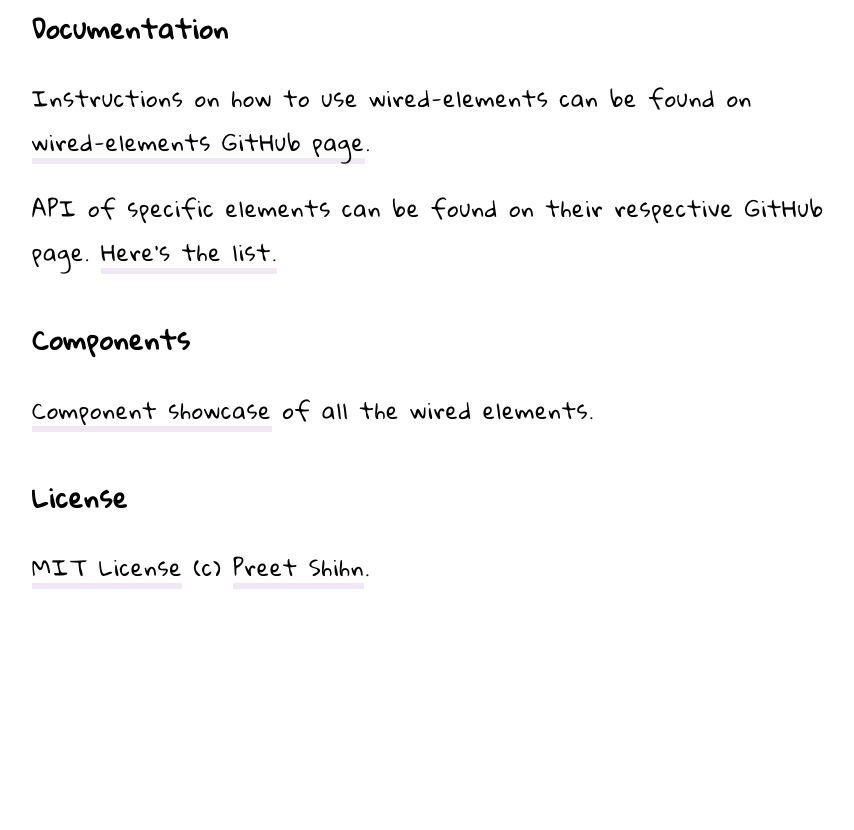
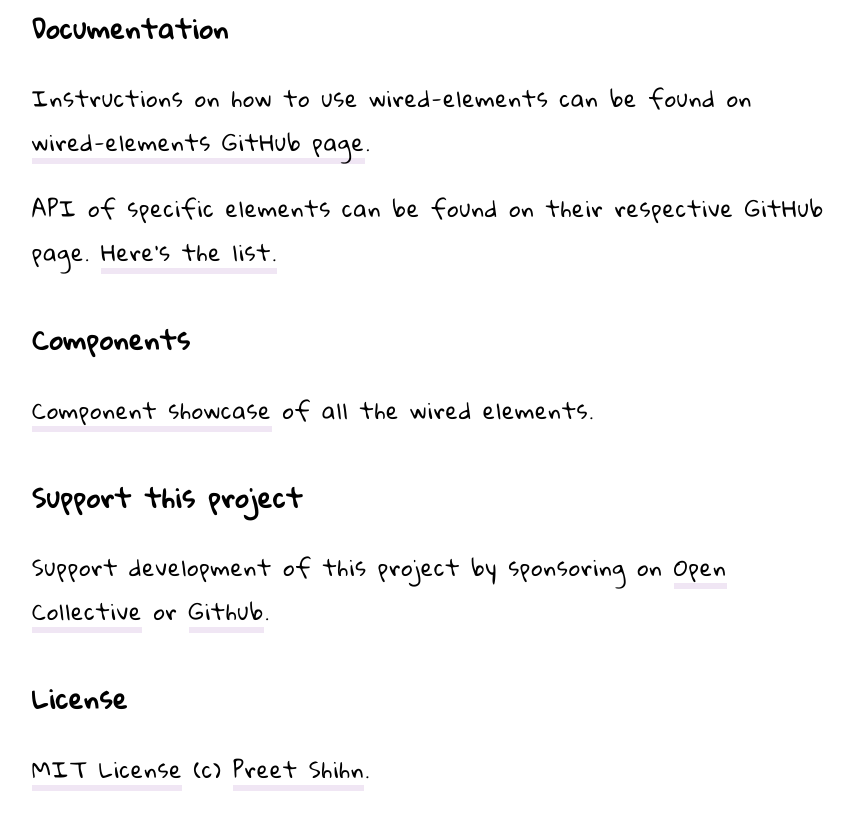
Before and after one commit to wiredjs/www, a website: page index.html in a window 1280 px wide. Shown: the part 1590-2420 px from the top of the page, without its empty margins (208-1062 px from the left). Before the commit the page ends 2241 px from the top, so only its background shows below. Drawn offline with Linux system fonts and the light colour scheme.

Commit message:
added sponsor button

```diff
--- a/index.html
+++ b/index.html
@@ -122,6 +122,9 @@
         <a href="https://github.com/wiredjs/wired-elements">
           <wired-button elevation="1">View on Github</wired-button>
         </a>
+        <a target="_blank" href="https://opencollective.com/rough" rel="noopener">
+          <wired-button elevation="1">Sponsor this project</wired-button>
+        </a>
       </p>
     </section>
     <section style="margin-top: 60px;">
@@ -176,6 +179,16 @@
     </section>
 
     <section style="margin-top: 40px;">
+      <h3 style="margin-bottom: 0;">Support this project</h3>
+      <p>
+        Support development of this project by sponsoring on
+        <a class="textlink" target="_blank" rel="noopener" href="https://opencollective.com/rough">Open Collective</a>
+        or
+        <a class="textlink" target="_blank" rel="noopener" href="https://github.com/sponsors/pshihn">Github</a>.
+      </p>
+    </section>
+
+    <section style="margin-top: 40px;">
       <h3 style="margin-bottom: 0;">License</h3>
       <p>
         <a class="textlink" target="_blank" rel="noopener"
```
